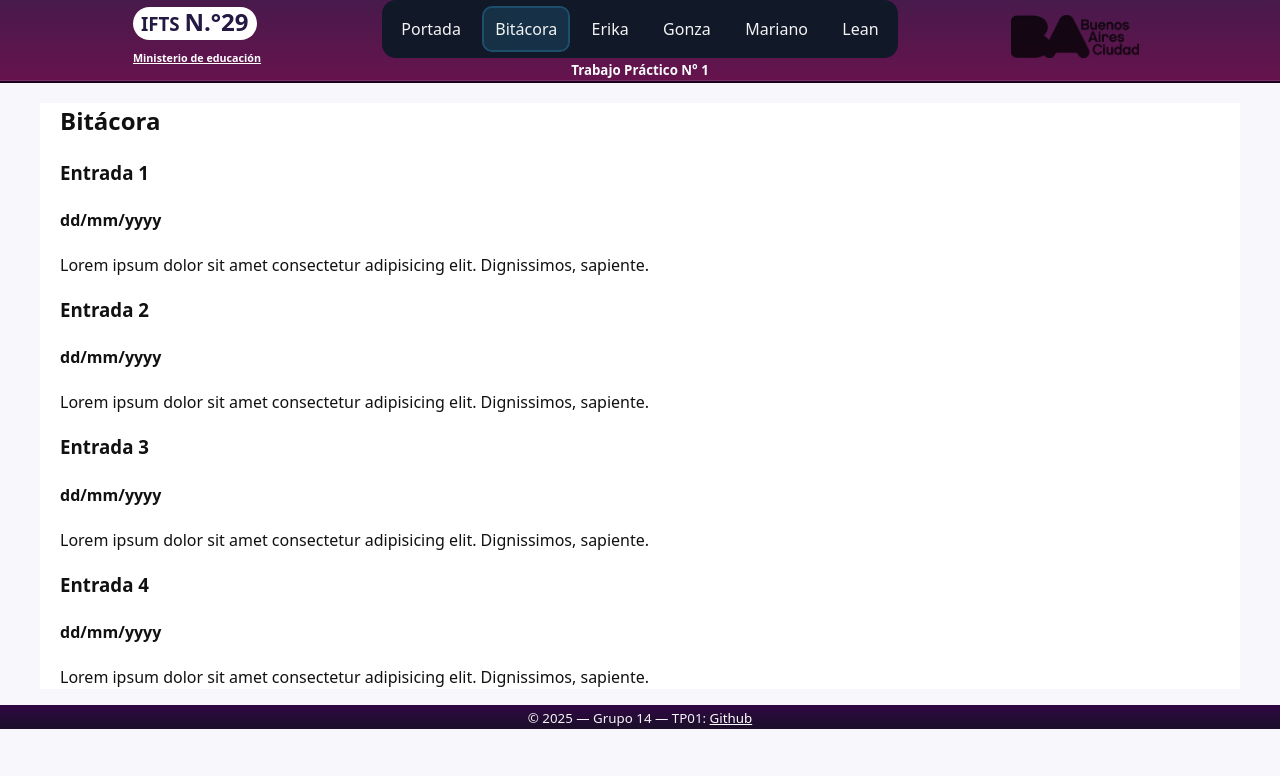
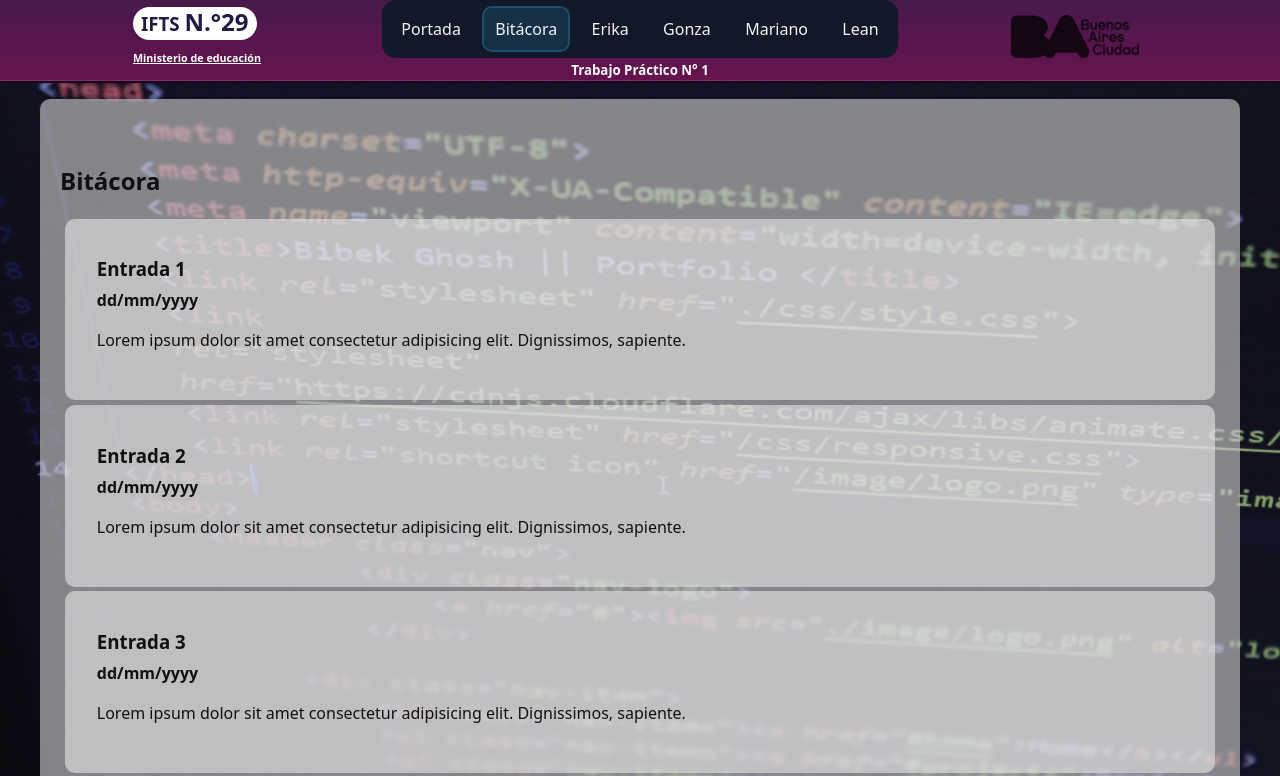
Before and after one commit to Lean-Aballone/TPFront_1, a plain HTML site: page bitacora.html in a window 1280 px wide. Shown: the top 776 px of the page. Drawn offline with Linux system fonts and the light colour scheme.

Commit message:
style.css: Added .bitacoraBackground, .bitacoraStyle, #sectionBitacora

```diff
--- a/css/style.css
+++ b/css/style.css
@@ -397,6 +397,42 @@ footer {
 
 /*  END FOOTER  */
 
+/*  Bitácora  */
+.bitacoraBackground {
+  padding: 1rem;
+  background-color: var(--bg-main);
+  background-image: url("../img/pexels-bibekghosh-14553705.jpg");
+  background-repeat: no-repeat;
+  margin: 0;
+  background-size: cover;
+  background-attachment: local;
+  background-attachment: scroll;
+  background-position: 0% 83%;
+}
+.bitacoraStyle {
+  border-radius: 10px 10px 10px 10px;
+  background-color: rgba(200, 200, 200, 0.637);
+  padding: 1.25rem;
+}
+
+.bitacoraStyle > h2 {
+  display: block;
+  padding-top: clamp(0.1rem, 2vw, 1.5rem);
+}
+
+#sectionBitacora > article {
+  margin: 0.3rem;
+  padding: 2rem;
+  border-radius: 10px 10px 10px 10px;
+  background-color: rgba(233, 233, 233, 0.589);
+}
+
+#sectionBitacora h3, h4 {
+  margin: 0.3rem auto;
+}
+
+/*  END Bitácora  */
+
 @media (min-width:400px){
 
   /*  HEADER 400px  */
@@ -582,4 +618,10 @@ footer {
     grid-template-columns: repeat(4, 1fr);
   }
   /*  END MAIN 1200px */
+
+  .bitacoraStyle {
+    border-radius: 10px 10px 10px 10px;
+    background-color: rgba(200, 200, 200, 0.637);
+    padding: 1.25rem;
+  }
 }
```
